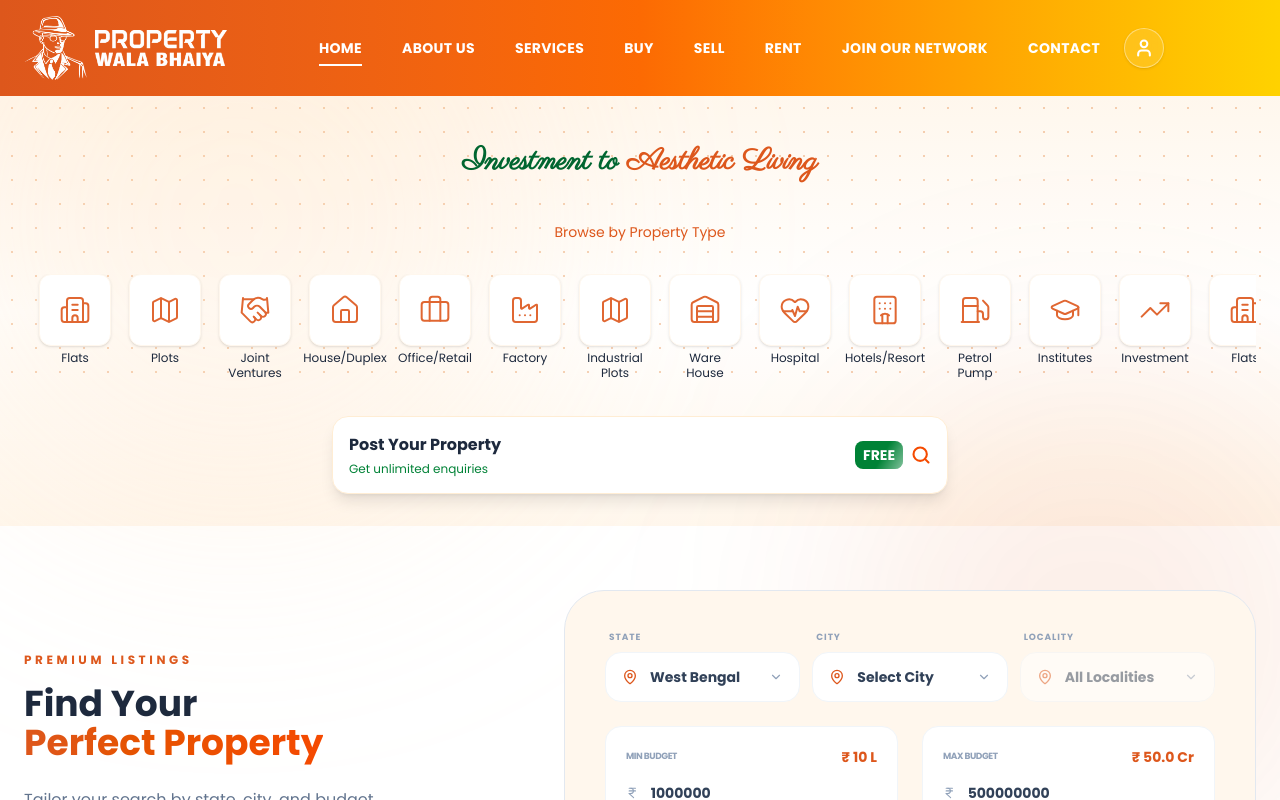
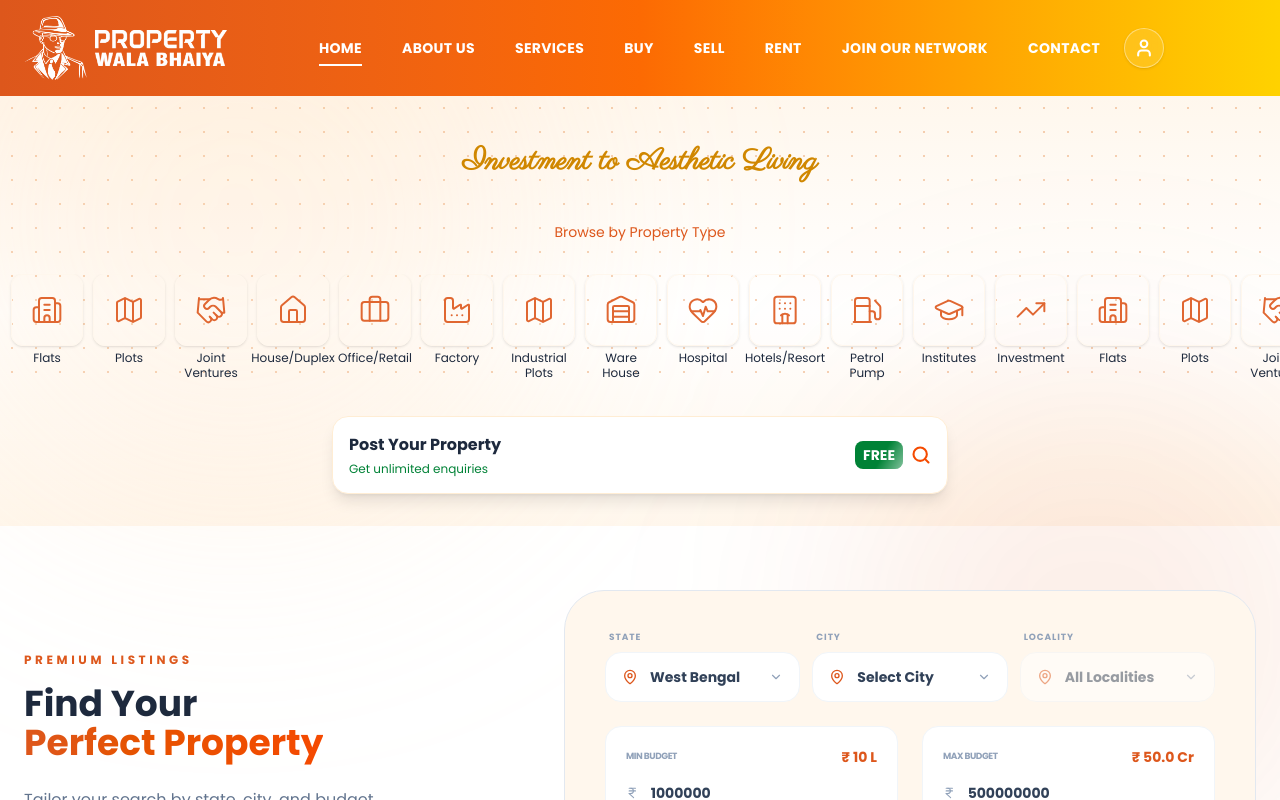
Before and after one commit to passportpulse/property-wala-ankita, a React (Vite) app: page / in a window 1280 px wide. Shown: the top 800 px of the page. Built offline with nearby package versions, Linux system fonts and the light colour scheme.

Commit message:
home  updated

```diff
--- a/src/pages/home/sections/HomeHero.jsx
+++ b/src/pages/home/sections/HomeHero.jsx
@@ -48,7 +48,7 @@ export default function HomeHero() {
     { name: "Investment", icon: TrendingUp },
   ];
 
-  const marqueeItems = [...propertyTypes, ...propertyTypes, ...propertyTypes]; // Triple for smoother infinite loop
+  const marqueeItems = [...propertyTypes, ...propertyTypes, ...propertyTypes];
 
   /* =========================
       NAVIGATION
@@ -76,11 +76,8 @@ export default function HomeHero() {
     const speed = 0.8;
 
     const animate = () => {
-      // Only scroll if NOT paused AND NOT dragging
       if (!isPaused && !dragState.current.isDragging) {
         container.scrollLeft += speed;
-
-        // Reset to middle for infinite effect
         if (container.scrollLeft >= container.scrollWidth / 1.5) {
           container.scrollLeft =
             container.scrollLeft - container.scrollWidth / 3;
@@ -95,9 +92,7 @@ export default function HomeHero() {
 
   return (
     <Section className="mt-0 pt-6 lg:mt-0 relative bg-linear-to-b from-orange-50 via-white to-orange-50 overflow-hidden">
-      {/* =========================
-          PROFESSIONAL DOT GRID (Top Area Only)
-      ========================= */}
+      {/* PROFESSIONAL DOT GRID */}
       <div className="hidden md:block absolute inset-0 bottom-1/3 pointer-events-none z-0">
         <div
           className="w-full h-full opacity-30"
@@ -108,23 +103,20 @@ export default function HomeHero() {
         ></div>
       </div>
 
-      <Container className="relative z-10">
-        <div className="flex flex-col items-center">
-          {/* HEADING */}
+      <div className="relative z-10 flex flex-col items-center">
+        {/* HEADING (Wrapped in Container to keep width) */}
+        <Container>
           <div className="text-center px-2">
             <h1
-              className="text-xl lg:text-3xl leading-tight mt-1 lg:mt-4 font-semibold"
+              className="text-xl lg:text-3xl leading-tight mt-1 lg:mt-4 font-semibold text-yellow-600"
               style={{ fontFamily: "'Parisienne', cursive" }}
             >
-              <span className="text-green-800">Investment to </span>
-              <span className="bg-linear-to-r text-dark-orange">
-                Aesthetic Living
-              </span>
+              Investment to Aesthetic Living
             </h1>
           </div>
-          {/* =========================
-          MARQUEE SECTION (No BG)
-      ========================= */}
+        </Container>
+
+        {/* MARQUEE SECTION - NOW FULL WIDTH (Outside Container) */}
         <div className="relative w-full mt-4 lg:mt-10">
           <p className="relative z-10 text-xs lg:text-sm text-dark-orange mb-4 lg:mb-8 text-center">
             Browse by Property Type
@@ -132,7 +124,7 @@ export default function HomeHero() {
 
           <div
             ref={marqueeRef}
-              className="flex gap-5 overflow-x-auto no-scrollbar pb-2 px-4 cursor-grab active:cursor-grabbing relative z-10"
+            className="flex gap-3 overflow-x-auto no-scrollbar pb-2 px-3 cursor-grab active:cursor-grabbing relative z-10"
             onMouseEnter={() => setIsPaused(true)}
             onMouseLeave={() => {
               setIsPaused(false);
@@ -140,8 +132,7 @@ export default function HomeHero() {
             }}
             onMouseDown={(e) => {
               dragState.current.isDragging = true;
-                dragState.current.startX =
-                  e.pageX - marqueeRef.current.offsetLeft;
+              dragState.current.startX = e.pageX - marqueeRef.current.offsetLeft;
               dragState.current.scrollLeft = marqueeRef.current.scrollLeft;
             }}
             onMouseMove={(e) => {
@@ -149,8 +140,7 @@ export default function HomeHero() {
               e.preventDefault();
               const x = e.pageX - marqueeRef.current.offsetLeft;
               const walk = (x - dragState.current.startX) * 1.5;
-                marqueeRef.current.scrollLeft =
-                  dragState.current.scrollLeft - walk;
+              marqueeRef.current.scrollLeft = dragState.current.scrollLeft - walk;
             }}
             onMouseUp={() => {
               dragState.current.isDragging = false;
@@ -158,8 +148,7 @@ export default function HomeHero() {
             }}
             onTouchStart={(e) => {
               dragState.current.isDragging = true;
-                dragState.current.startX =
-                  e.touches[0].pageX - marqueeRef.current.offsetLeft;
+              dragState.current.startX = e.touches[0].pageX - marqueeRef.current.offsetLeft;
               dragState.current.scrollLeft = marqueeRef.current.scrollLeft;
               setIsPaused(true);
             }}
@@ -167,8 +156,7 @@ export default function HomeHero() {
               if (!dragState.current.isDragging) return;
               const x = e.touches[0].pageX - marqueeRef.current.offsetLeft;
               const walk = (x - dragState.current.startX) * 1.5;
-                marqueeRef.current.scrollLeft =
-                  dragState.current.scrollLeft - walk;
+              marqueeRef.current.scrollLeft = dragState.current.scrollLeft - walk;
             }}
             onTouchEnd={() => {
               dragState.current.isDragging = false;
@@ -183,7 +171,7 @@ export default function HomeHero() {
                   onClick={() => handlePropertyClick(item.name)}
                   className="shrink-0 flex flex-col items-center gap-1 w-17.5 group cursor-pointer"
                 >
-                    <div className="w-16 lg:w-18 h-16 lg:h-18 shadow-sm rounded-xl bg-white flex items-center justify-center border border-orange-50 group-hover:border-dark-orange transition-colors relative z-20">
+                  <div className="w-16 lg:w-18 h-16 lg:h-18 shadow-sm rounded-xl flex items-center justify-center border border-orange-50 group-hover:border-dark-orange transition-colors relative z-20">
                     <IconComponent
                       size={32}
                       className="text-dark-orange opacity-90"
@@ -199,9 +187,9 @@ export default function HomeHero() {
           </div>
         </div>
 
-          {/* SEARCH CARD */}
+        {/* SEARCH CARD (Wrapped in Container to keep width) */}
+        <Container className="w-full flex justify-center">
           <div className="w-full sm:w-1/2 mt-4">
-            {/* SELL CARD */}
             <div className="mt-3">
               <button
                 onClick={() => navigate("/sell")}
@@ -237,8 +225,8 @@ export default function HomeHero() {
               </button>
             </div>
           </div>
+        </Container>
       </div>
-      </Container>
     </Section>
   );
 }
```
Lines whose indentation alone changed are shown as unchanged.
